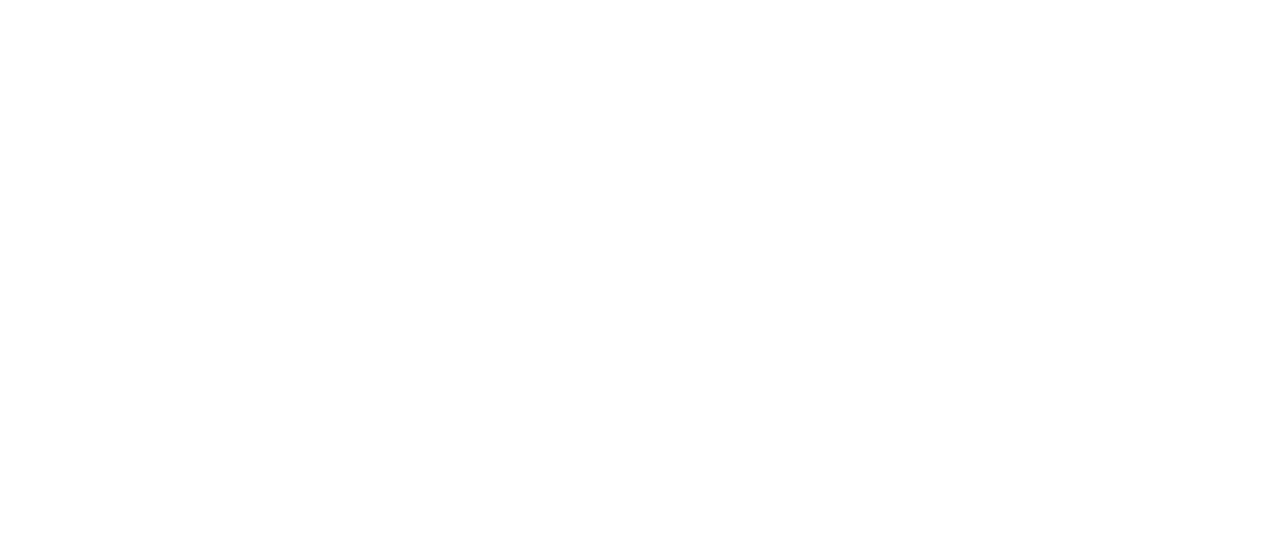
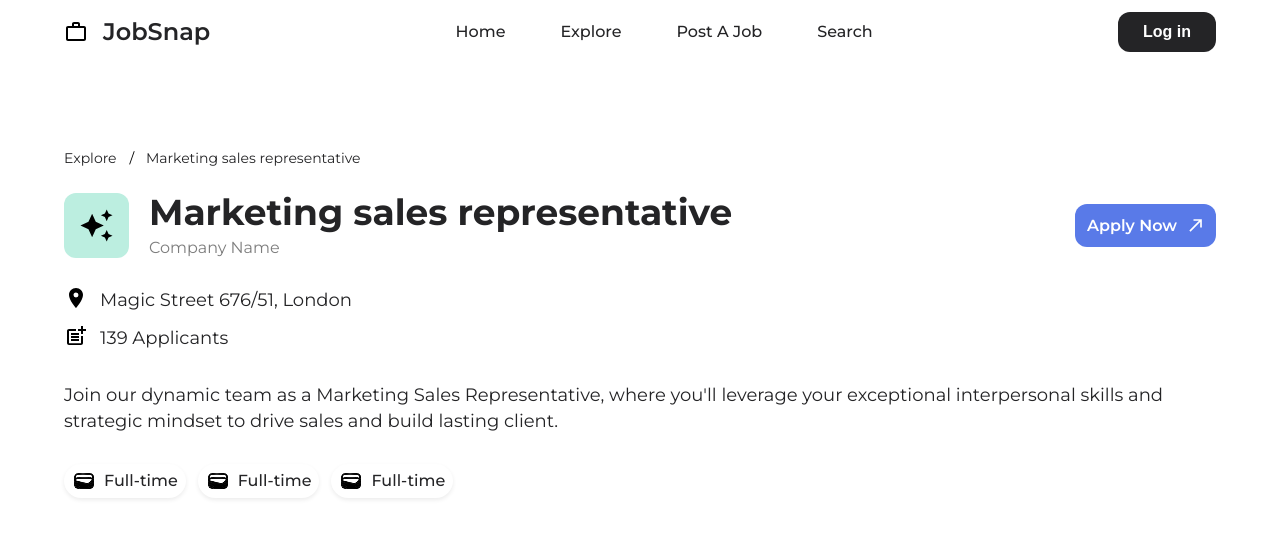
Before and after one commit to Furkan-Ozdemir/jobFinder, a React (Vite) app: page /job/1 in a window 1280 px wide. Before the commit this address had no page. Shown: the top 538 px of the page. Built offline with nearby package versions, Linux system fonts and the light colour scheme.

Commit message:
Add JobDetail component and routing; update JobCard to link to job details

```diff
--- a/src/AppRoutes.tsx
+++ b/src/AppRoutes.tsx
@@ -1,6 +1,7 @@
 import { BrowserRouter, Routes, Route } from "react-router-dom";
 import App from "./App";
 import Explore from "./components/Explore/Explore";
+import JobDetail from "./components/JobDetail/JobDetail";
 
 export default function AppRoutes() {
   return (
@@ -8,6 +9,7 @@ export default function AppRoutes() {
       <Routes>
         <Route path="/" element={<App />} />
         <Route path="/explore" element={<Explore />} />
+        <Route path="/job/:id" element={<JobDetail />} />
       </Routes>
     </BrowserRouter>
   );
--- a/src/components/Explore/Explore.tsx
+++ b/src/components/Explore/Explore.tsx
@@ -81,6 +81,7 @@ export default function Explore() {
           <p className="explore__jobs__count">
             We've found {new Intl.NumberFormat().format(3730)} job postings
           </p>
+          {/* //TODO dbden gelecek */}
           {Array.from({ length: 10 }, (_, i) => i).map((_, i) => (
             <div className="explore__jobs__job" key={i}>
               <JobCard />
--- a/src/components/JobCard/JobCard.tsx
+++ b/src/components/JobCard/JobCard.tsx
@@ -1,3 +1,4 @@
+import { Link } from "react-router-dom";
 import JobTag from "../JobTag/JobTag";
 import "./index.scss";
 import Wallet from "/assets/images/Wallet.png";
@@ -36,7 +37,7 @@ export default function JobCard() {
           </div>
         </div>
         <div className="job-card__upper__right">
-          <button>
+          <Link to="/job/1">
             <span>apply</span>
             <svg
               height={20}
@@ -48,7 +49,7 @@ export default function JobCard() {
               <path fill="none" d="M0 0h24v24H0z"></path>
               <path d="M9 5v2h6.59L4 18.59 5.41 20 17 8.41V15h2V5H9z"></path>
             </svg>
-          </button>
+          </Link>
         </div>
       </div>
       <div className="job-card__lower">
--- a/src/components/JobCard/index.scss
+++ b/src/components/JobCard/index.scss
@@ -35,7 +35,7 @@
     }
 
     &__right {
-      button {
+      a {
         display: flex;
         align-items: center;
         justify-content: center;
@@ -49,6 +49,7 @@
         line-height: 2.3rem;
         font-weight: 600;
         cursor: pointer;
+        font-size: 1.6rem;
       }
     }
   }
--- /dev/null
+++ b/src/components/JobDetail/JobDetail.tsx
@@ -0,0 +1,101 @@
+import { Link } from "react-router-dom";
+import Footer from "../Footer/Footer";
+import Header from "../Header/Header";
+import "./index.scss";
+import JobTag from "../JobTag/JobTag";
+import Wallet from "/assets/images/Wallet.png";
+
+export default function JobDetail() {
+  return (
+    <>
+      <Header />
+      <div className="jobDetail">
+        <div className="jobDetail__details">
+          <div className="jobDetail__details__breadCrumb">
+            <ul className="jobDetail__details__breadCrumb__list">
+              <li className="jobDetail__details__breadCrumb__list__item">
+                <Link to="/explore">Explore</Link>
+              </li>
+              <li>Marketing sales representative</li>
+            </ul>
+          </div>
+          <div className="jobDetail__details__company-main">
+            <div className="jobDetail__details__company-main__apply__container">
+              <div className="flex">
+                <div className="jobDetail__details__company-main__logo">
+                  <svg height={35} width={35} viewBox="0 0 24 24">
+                    <path d="M0 0h24v24H0z" fill="none"></path>
+                    <path d="m19 9 1.25-2.75L23 5l-2.75-1.25L19 1l-1.25 2.75L15 5l2.75 1.25L19 9zm-7.5.5L9 4 6.5 9.5 1 12l5.5 2.5L9 20l2.5-5.5L17 12l-5.5-2.5zM19 15l-1.25 2.75L15 19l2.75 1.25L19 23l1.25-2.75L23 19l-2.75-1.25L19 15z"></path>
+                  </svg>
+                </div>
+                <div className="jobDetail__details__company-main__info">
+                  <p className="jobDetail__details__company-main__info__job">
+                    Marketing sales representative
+                  </p>
+                  <p className="jobDetail__details__company-main__info__company">
+                    Company Name
+                  </p>
+                </div>
+              </div>
+              <div className="jobDetail__details__company-main__apply__container__apply">
+                <Link to={`/job/1/apply`}>
+                  <span>Apply now</span>
+                  <svg
+                    height={20}
+                    width={20}
+                    color="#fff"
+                    fill="#fff"
+                    viewBox="0 0 24 24"
+                  >
+                    <path fill="none" d="M0 0h24v24H0z"></path>
+                    <path d="M9 5v2h6.59L4 18.59 5.41 20 17 8.41V15h2V5H9z"></path>
+                  </svg>
+                </Link>
+              </div>
+            </div>
+            <div className="jobDetail__details__company-main__details">
+              <div>
+                <div className="jobDetail__details__company-main__details__address">
+                  <div className="jobDetail__details__company-main__details__address__img">
+                    <svg height={24} width={24} viewBox="0 0 24 24">
+                      <path d="M0 0h24v24H0z" fill="none"></path>
+                      <path d="M12 2C8.13 2 5 5.13 5 9c0 5.25 7 13 7 13s7-7.75 7-13c0-3.87-3.13-7-7-7zm0 9.5a2.5 2.5 0 0 1 0-5 2.5 2.5 0 0 1 0 5z"></path>
+                    </svg>
+                  </div>
+                  <div className="jobDetail__details__company-main__details__address__text">
+                    Magic Street 676/51, London
+                  </div>
+                </div>
+                <div className="jobDetail__details__company-main__details__count">
+                  <div className="jobDetail__details__company-main__details__count__img">
+                    <svg height={24} width={24} viewBox="0 0 24 24">
+                      <path fill="none" d="M0 0h24v24H0z"></path>
+                      <path d="M17 19.22H5V7h7V5H5c-1.1 0-2 .9-2 2v12c0 1.1.9 2 2 2h12c1.1 0 2-.9 2-2v-7h-2v7.22z"></path>
+                      <path d="M19 2h-2v3h-3c.01.01 0 2 0 2h3v2.99c.01.01 2 0 2 0V7h3V5h-3V2zM7 9h8v2H7zm0 3v2h8v-2h-3zm0 3h8v2H7z"></path>
+                    </svg>
+                  </div>
+                  <div className="jobDetail__details__company-main__details__count__text">
+                    139 Applicants
+                  </div>
+                </div>
+              </div>
+              <div className="jobDetail__details__company-main__details__description">
+                <p>
+                  Join our dynamic team as a Marketing Sales Representative,
+                  where you'll leverage your exceptional interpersonal skills
+                  and strategic mindset to drive sales and build lasting client.
+                </p>
+              </div>
+              <div className="jobDetail__details__company-main__details__tags">
+                <JobTag text="Full-time" icon={Wallet} jobDetail />
+                <JobTag text="Full-time" icon={Wallet} jobDetail />
+                <JobTag text="Full-time" icon={Wallet} jobDetail />
+              </div>
+            </div>
+          </div>
+        </div>
+      </div>
+      {/* <Footer /> */}
+    </>
+  );
+}
--- /dev/null
+++ b/src/components/JobDetail/index.scss
@@ -0,0 +1,147 @@
+.jobDetail {
+  &__details {
+    padding: 6.4rem;
+
+    &__breadCrumb {
+      margin-top: 2rem;
+      display: flex;
+      justify-content: flex-start;
+      align-items: center;
+      font-size: 1.4rem;
+      font-weight: 400;
+      line-height: 1.5;
+      margin-bottom: 2rem;
+
+      &__list {
+        display: flex;
+        align-items: center;
+        list-style: none;
+        padding: 0;
+        margin: 0;
+
+        li + li:before {
+          padding: 0.8rem;
+          color: black;
+          content: "/\00a0";
+        }
+
+        &__item {
+          margin-right: 0.5rem;
+          cursor: pointer;
+          font-weight: 400;
+          line-height: 1.5;
+          text-decoration: none;
+          transition: all 0.3s;
+
+          &:hover {
+            color: var(--blue);
+          }
+        }
+      }
+    }
+
+    &__company {
+      &-main {
+        display: flex;
+        flex-direction: column;
+        gap: 2.5rem;
+
+        .flex {
+          display: flex;
+          align-items: center;
+          justify-content: center;
+          gap: 2rem;
+        }
+
+        &__apply__container {
+          display: flex;
+          justify-content: space-between;
+          align-items: center;
+          &__apply {
+            a {
+              display: flex;
+              align-items: center;
+              justify-content: center;
+              gap: 0.9rem;
+              border: 0;
+              outline: none;
+              background-color: transparent;
+              text-transform: capitalize;
+              text-decoration: none;
+              color: var(--white);
+              background-color: var(--blue);
+              font-family: "Montserrat", sans-serif;
+              line-height: 2.3rem;
+              font-weight: 600;
+              cursor: pointer;
+              font-size: 1.6rem;
+              padding: 1rem;
+              padding-left: 1.2rem;
+              border-radius: 1.2rem;
+            }
+          }
+        }
+
+        &__info {
+          &__job {
+            font-size: 3.6rem;
+            font-weight: 700;
+            line-height: 4.6rem;
+          }
+          &__company {
+            font-size: 1.6rem;
+            font-weight: 400;
+            line-height: 2.6rem;
+            color: var(--gray);
+          }
+        }
+
+        &__logo {
+          display: flex;
+          justify-content: center;
+          align-items: center;
+          background-color: var(--green);
+          padding: 1.5rem;
+          border-radius: 1.2rem;
+        }
+
+        &__details {
+          display: flex;
+          flex-direction: column;
+          align-items: flex-start;
+          gap: 3rem;
+
+          & > div:first-child {
+            display: flex;
+            flex-direction: column;
+            gap: 1rem;
+          }
+
+          &__address,
+          &__count {
+            display: flex;
+            justify-content: flex-start;
+            align-items: center;
+            gap: 1.2rem;
+
+            &__text {
+              font-size: 1.8rem;
+              line-height: 2.2rem;
+            }
+          }
+
+          &__description {
+            font-size: 1.8rem;
+            line-height: 2.6rem;
+          }
+
+          &__tags {
+            display: flex;
+            gap: 1.2rem;
+            flex-wrap: wrap;
+          }
+        }
+      }
+    }
+  }
+}
--- a/src/components/JobTag/JobTag.tsx
+++ b/src/components/JobTag/JobTag.tsx
@@ -3,13 +3,14 @@ import "./index.scss";
 interface Props {
   text: string;
   icon: string;
+  jobDetail?: boolean;
 }
 
 export default function JobTag(props: Props) {
   //TODO text ve iconlar backendden gelecek
-  const { text, icon } = props;
+  const { text, icon, jobDetail } = props;
   return (
-    <div className="job-tag">
+    <div className={`job-tag ${jobDetail ? "job-tag-jobDetail" : ""}`}>
       <img src={icon} alt="tag-icon" className="job-tag__icon" />
       <div className="job-tag__text">{text}</div>
     </div>
--- a/src/components/JobTag/index.scss
+++ b/src/components/JobTag/index.scss
@@ -16,4 +16,9 @@
     font-size: 1.6rem;
     font-weight: 500;
   }
+
+  &.job-tag-jobDetail {
+    background-color: var(--white);
+    box-shadow: 0 0.2rem 0.4rem rgba(0, 0, 0, 0.08);
+  }
 }
```
